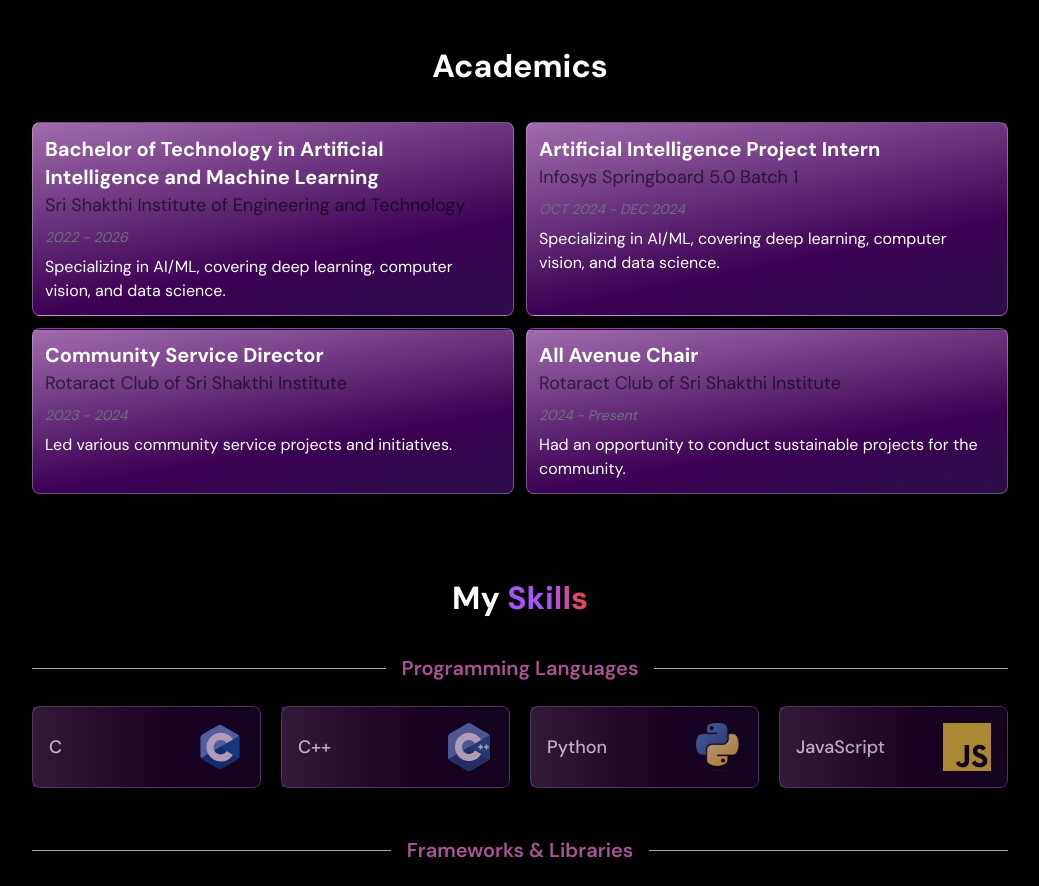
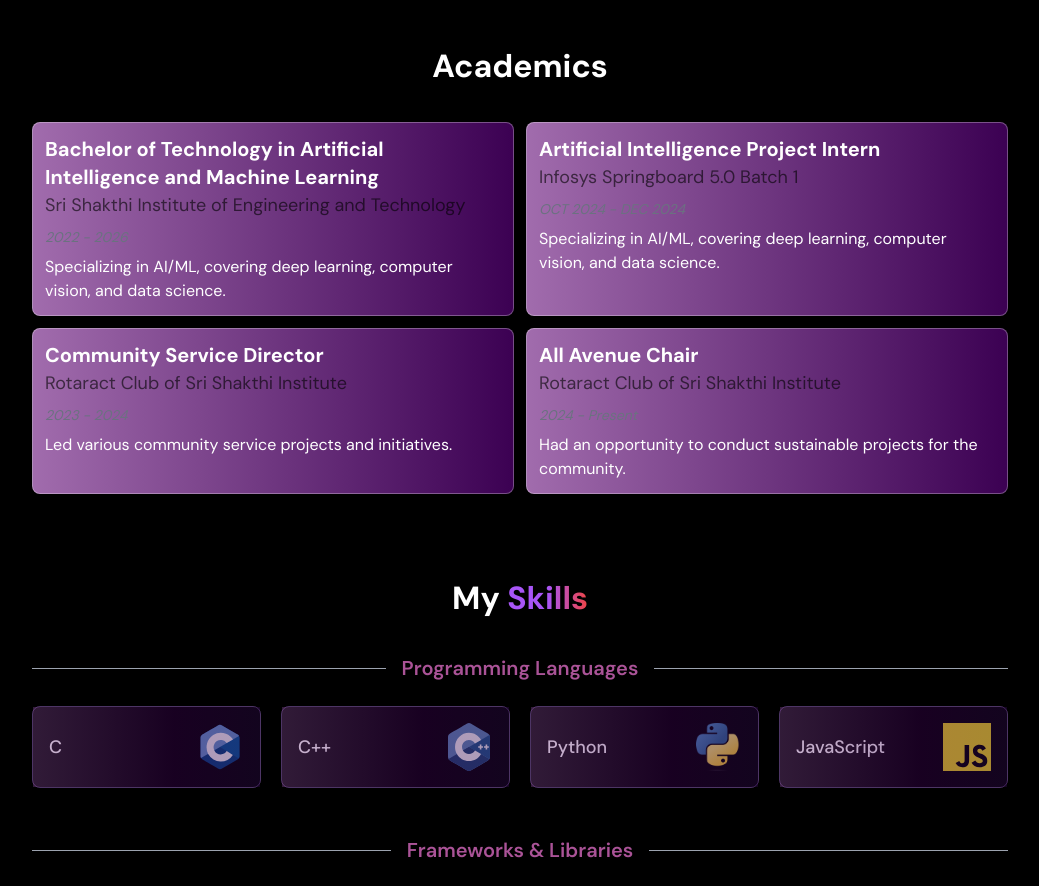
Before and after one commit to rprakashdass/portfolio, a Next.js app: page / in a window 1280 px wide. Shown: the part 880-1766 px from the top of the page, without its empty margins (120-1159 px from the left). Built offline with nearby package versions, Linux system fonts and the light colour scheme.

Commit message:
Update globals.css

```diff
--- a/app/globals.css
+++ b/app/globals.css
@@ -30,7 +30,7 @@ body {
 /* education gradient */
 
 .education-gradient {
-  background-image: linear-gradient(to bottom right, #a16cad, #3c0153, #1a1a40);
+  background-image: linear-gradient(to right, #a16cad, #3c0153, #1a1a40);
 }
 
 @keyframes education-gradient {
```
